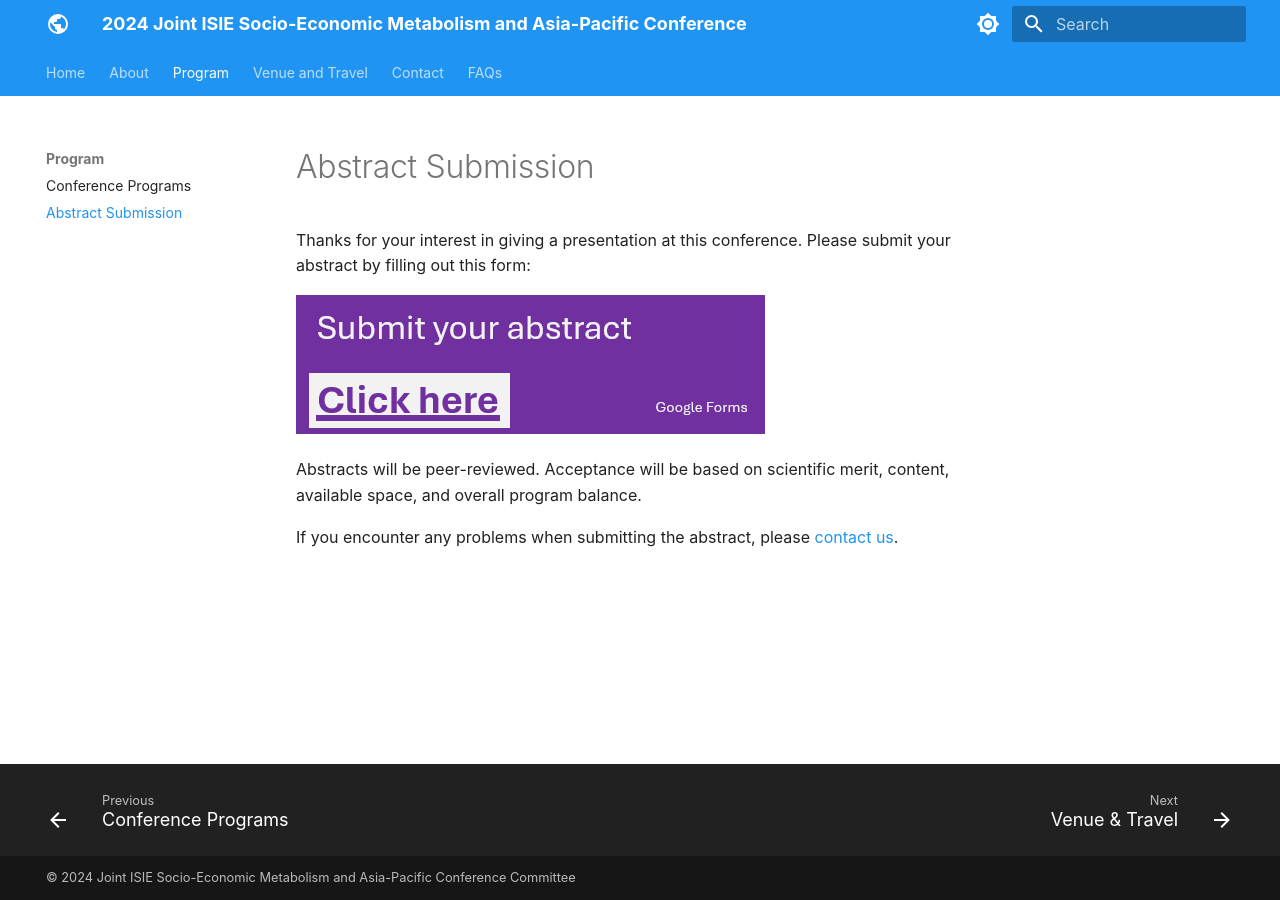
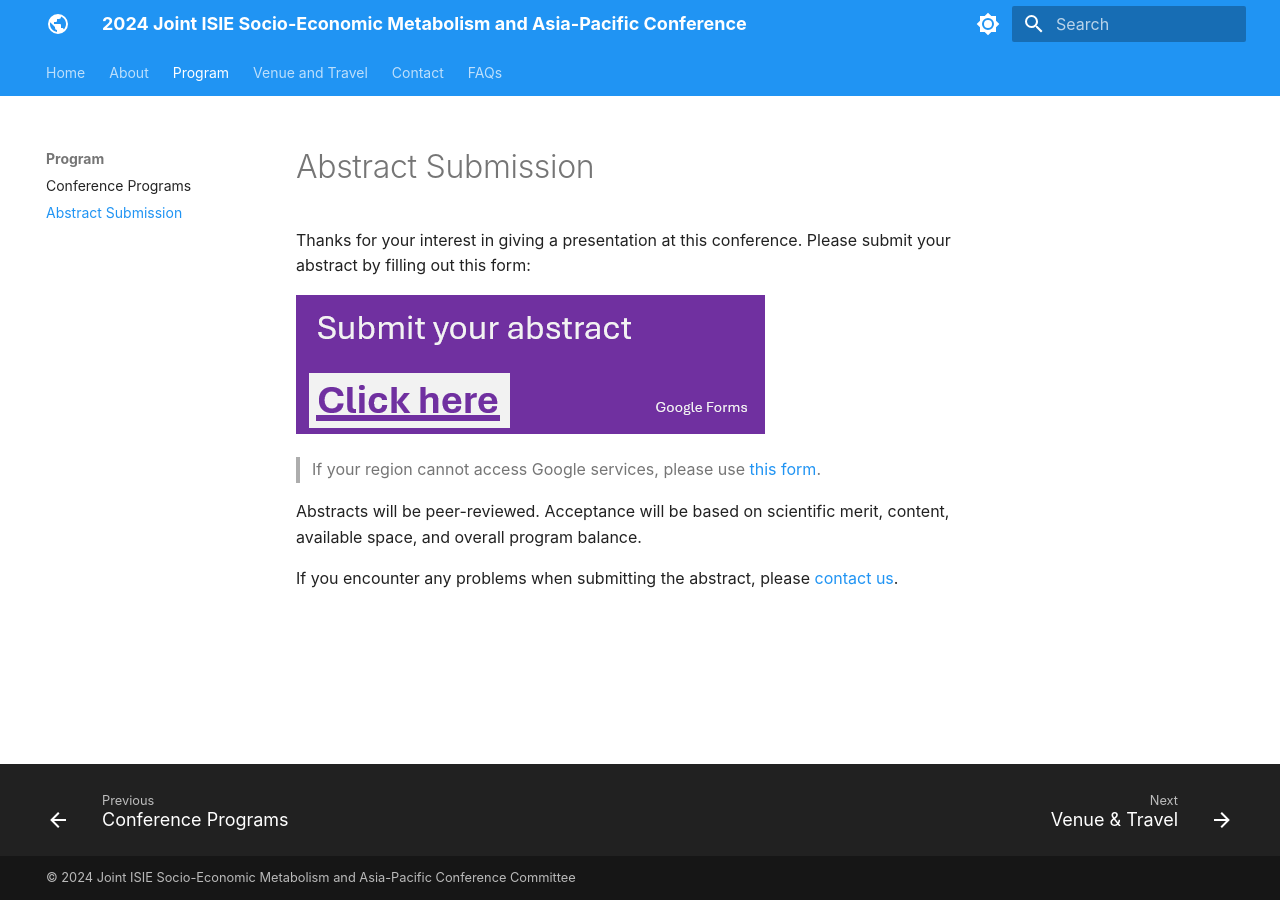
Before and after one commit to Admittedly-Goat/isiesem2024.net.github.io, an MkDocs documentation site: the page built from docs/Program/Abstract.md, in a window 1280 px wide. Built offline with MkDocs 1.6.1 and Material for MkDocs 9.7.7, drawn with Linux system fonts in a browser that asks for light colours; plug-ins that fetch from the network failed and are left out.

Commit message:
Update Abstract.md

```diff
--- a/docs/Program/Abstract.md
+++ b/docs/Program/Abstract.md
@@ -7,6 +7,8 @@
 
 [![1706708875202](image/Abstract/1706708875202.png)](https://docs.google.com/forms/d/e/1FAIpQLSd5nAciRy12rPfh12s2ek-hBBonUn5aYwAnRXRyARXKDzhkpw/viewform?usp=sf_link)
 
+> If your region cannot access Google services, please use [this form](https://docs.qq.com/form/page/DSUl2amRkTkF3bFpP).
+
 Abstracts will be peer-reviewed. Acceptance will be based on scientific merit, content, available space, and overall program balance.
 
 If you encounter any problems when submitting the abstract, please [contact us](../Contact/index.md).
```
